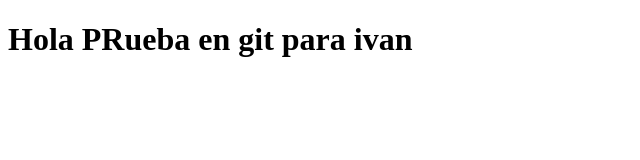
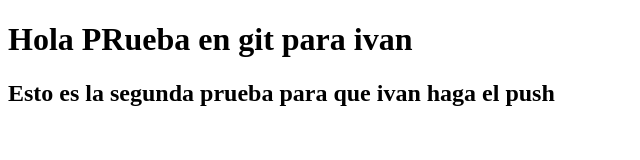
Before and after one commit to etarrillo/prueba, a plain HTML site: page index.html in a window 1280 px wide. Shown: the whole page, without its empty margins (0-640 px from the left). Drawn offline with Linux system fonts and the light colour scheme.

Commit message:
este es el archivo index donde empezaremos a maquetar

```diff
--- a/index.html
+++ b/index.html
@@ -6,5 +6,6 @@
 </head>
 <body>
 	<h1>Hola PRueba en git para ivan</h1>
+	<h2>Esto es la segunda prueba para que ivan haga el push</h2>
 </body>
 </html>
```
